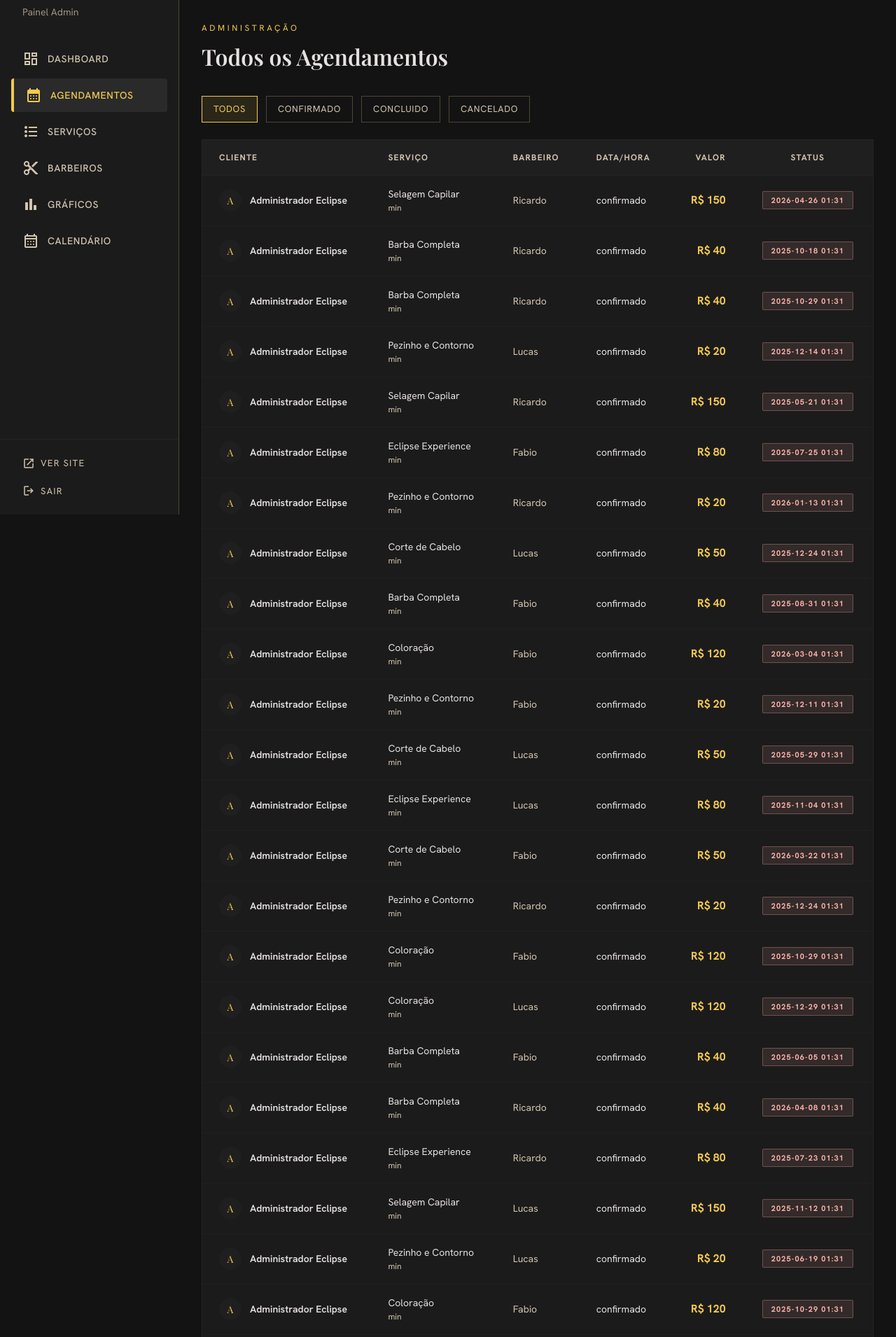
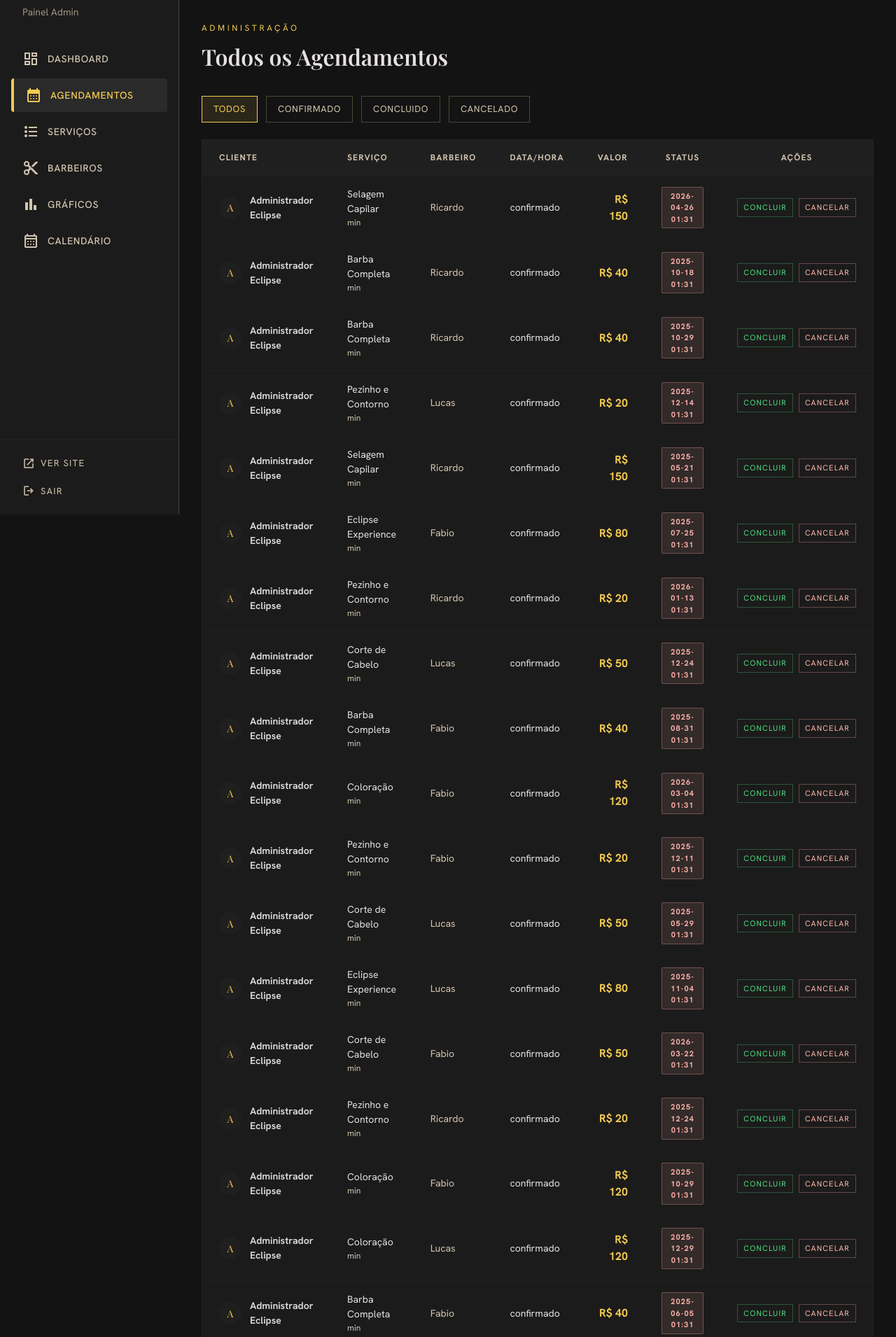
Before and after one commit to Kroatta/Eclipse-barbearia, a Flask app: page /admin/agendamentos in a window 1280 px wide. Shown: the part 65-1975 px from the top of the page at 70% size. Run offline with Flask 3, Linux system fonts and the light colour scheme; the visitor is signed in with stand-in values (Sample User, id 1); data comes from the database, SQL or seed files in the repository; some libraries are stand-ins or nearby versions.

Commit message:
adiciona acoes de cancelar e concluir na lista de agendamentos do admin

```diff
--- a/app.py
+++ b/app.py
@@ -507,11 +507,15 @@ def admin_agendamento_novo():
 @admin_required
 def admin_agendamento_status(id):
     status = request.form.get('status')
+    origem = request.form.get('origem', 'calendario')
     if status in ('confirmado', 'concluido', 'cancelado'):
         db = get_db()
         db.execute("UPDATE agendamentos SET status=? WHERE id=?", (status, id))
         db.commit()
         db.close()
+    if origem == 'lista':
+        flash('Status atualizado com sucesso!', 'success')
+        return redirect(url_for('admin_agendamentos'))
     return ('', 204)
 
 # ─── API DE DADOS PARA GRÁFICOS ──────────────────────────────────────────────
--- a/templates/admin/agendamentos.html
+++ b/templates/admin/agendamentos.html
@@ -30,6 +30,7 @@
           <th class="font-body text-[12px] text-on-surface-variant uppercase tracking-widest text-left px-6 py-4">Data/Hora</th>
           <th class="font-body text-[12px] text-on-surface-variant uppercase tracking-widest text-right px-6 py-4">Valor</th>
           <th class="font-body text-[12px] text-on-surface-variant uppercase tracking-widest text-center px-6 py-4">Status</th>
+          <th class="font-body text-[12px] text-on-surface-variant uppercase tracking-widest text-center px-6 py-4">Ações</th>
         </tr>
       </thead>
       <tbody class="divide-y divide-outline-variant/10">
@@ -60,6 +61,35 @@
               {% else %}bg-error/10 text-error border border-error/30{% endif %}">
               {{ a.status }}
             </span>
+          </td>
+          <td class="px-6 py-4 text-center">
+            {% if a.status != 'cancelado' %}
+            <div class="flex justify-center gap-2">
+              {% if a.status != 'concluido' %}
+              <form method="POST" action="{{ url_for('admin_agendamento_status', id=a.id) }}">
+                <input type="hidden" name="status" value="concluido">
+                <input type="hidden" name="origem" value="lista">
+                <button type="submit" title="Marcar como Concluído"
+                        class="text-[#4ade80] border border-[#4ade80]/30 hover:bg-[#4ade80]/10 transition-colors px-2 py-1 font-body text-[11px] uppercase tracking-widest">
+                  Concluir
+                </button>
+              </form>
+              {% endif %}
+              {% if a.status != 'cancelado' %}
+              <form method="POST" action="{{ url_for('admin_agendamento_status', id=a.id) }}"
+                    onsubmit="return confirm('Cancelar este agendamento?')">
+                <input type="hidden" name="status" value="cancelado">
+                <input type="hidden" name="origem" value="lista">
+                <button type="submit" title="Cancelar"
+                        class="text-error border border-error/30 hover:bg-error/10 transition-colors px-2 py-1 font-body text-[11px] uppercase tracking-widest">
+                  Cancelar
+                </button>
+              </form>
+              {% endif %}
+            </div>
+            {% else %}
+            <span class="text-on-surface-variant font-body text-[12px]">—</span>
+            {% endif %}
           </td>
         </tr>
         {% endfor %}
```
